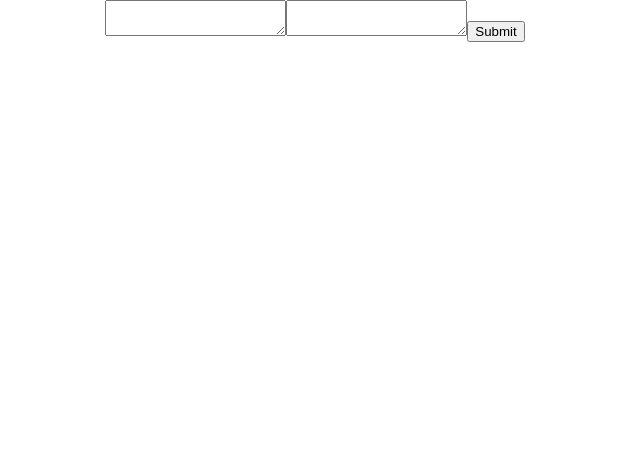
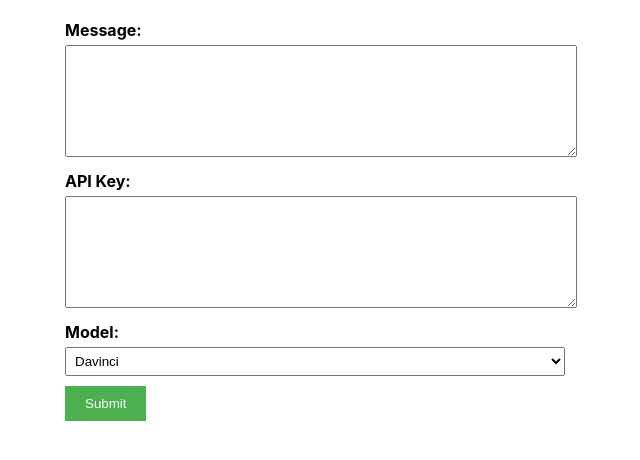
Before and after one commit to lkh9908/becomegod, a React (Create React App) app: page / in a window 1280 px wide. Shown: the top 460 px of the page, without its empty margins (325-965 px from the left). Built offline with nearby package versions, Linux system fonts and the light colour scheme.

Commit message:
styles and options

```diff
--- a/src/App.css
+++ b/src/App.css
@@ -1,38 +1,45 @@
 .App {
-  text-align: center;
+  max-width: 500px;
+  margin: 0 auto;
+  padding: 20px;
 }
 
-.App-logo {
-  height: 40vmin;
-  pointer-events: none;
+form {
+  margin-bottom: 20px;
 }
 
-@media (prefers-reduced-motion: no-preference) {
-  .App-logo {
-    animation: App-logo-spin infinite 20s linear;
-  }
+label {
+  display: block;
+  font-weight: bold;
+  margin-bottom: 5px;
 }
 
-.App-header {
-  background-color: #282c34;
-  min-height: 100vh;
-  display: flex;
-  flex-direction: column;
-  align-items: center;
-  justify-content: center;
-  font-size: calc(10px + 2vmin);
-  color: white;
+textarea {
+  width: 100%;
+  height: 100px;
+  padding: 5px;
+  margin-bottom: 10px;
 }
 
-.App-link {
-  color: #61dafb;
+select {
+  width: 100%;
+  padding: 5px;
+  margin-bottom: 10px;
 }
 
-@keyframes App-logo-spin {
-  from {
-    transform: rotate(0deg);
-  }
-  to {
-    transform: rotate(360deg);
-  }
+button {
+  padding: 10px 20px;
+  background-color: #4caf50;
+  color: white;
+  border: none;
+  cursor: pointer;
 }
+
+button:hover {
+  background-color: #45a049;
+}
+
+.response {
+  margin-top: 20px;
+  font-weight: bold;
+}
--- a/src/App.js
+++ b/src/App.js
@@ -1,16 +1,17 @@
 import React, { useState } from "react";
-import './App.css';
+import "./App.css";
 
 function App() {
-  const [message, setMessage] = useState('');
-  const [key, setKey] = useState('');
-  const [response, setResponse] = useState('');
+  const [message, setMessage] = useState("");
+  const [key, setKey] = useState("");
+  const [response, setResponse] = useState("");
+  const [model, setModel] = useState("text-davinci-003");
 
   async function handleSubmit(e) {
     e.preventDefault();
 
     const payload = {
-      model: "text-davinci-003",
+      model,
       prompt: message,
       temperature: 0.7,
       top_p: 1,
@@ -29,8 +30,6 @@ function App() {
       body: JSON.stringify(payload),
     });
 
-    console.log('logging key', key)
-
     const json = await response.json();
 
     setResponse(json.choices[0].text);
@@ -39,13 +38,39 @@ function App() {
   return (
     <div className="App">
       <form onSubmit={handleSubmit}>
-        <textarea value={message} onChange={(e) => setMessage(e.target.value)}></textarea>
-        <textarea value={key} onChange={(e) => setKey(e.target.value)}></textarea>
+        <div>
+          <label htmlFor="message">Message:</label>
+          <textarea
+            id="message"
+            value={message}
+            onChange={(e) => setMessage(e.target.value)}
+          ></textarea>
+        </div>
+        <div>
+          <label htmlFor="key">API Key:</label>
+          <textarea
+            id="key"
+            value={key}
+            onChange={(e) => setKey(e.target.value)}
+          ></textarea>
+        </div>
+        <div>
+          <label htmlFor="model">Model:</label>
+          <select
+            id="model"
+            value={model}
+            onChange={(e) => setModel(e.target.value)}
+          >
+            <option value="text-davinci-003">Davinci</option>
+            <option value="text-davinci-003">GPT-3.5</option>
+            <option value="davinci-codex">DALL·E</option>
+          </select>
+        </div>
         <button type="submit">Submit</button>
       </form>
       <div>{response}</div>
     </div>
-  )
+  );
 }
 
 export default App;
```
